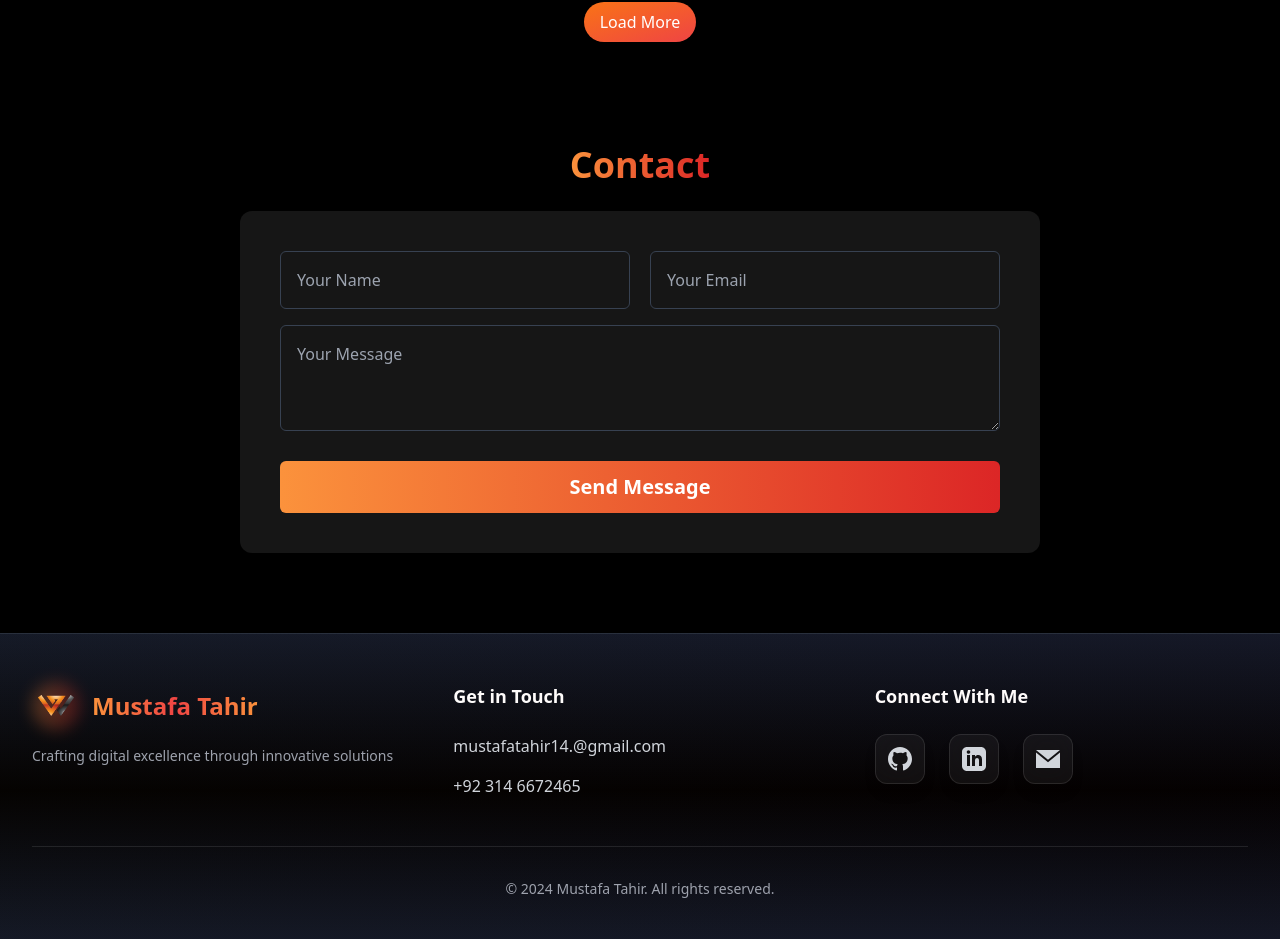
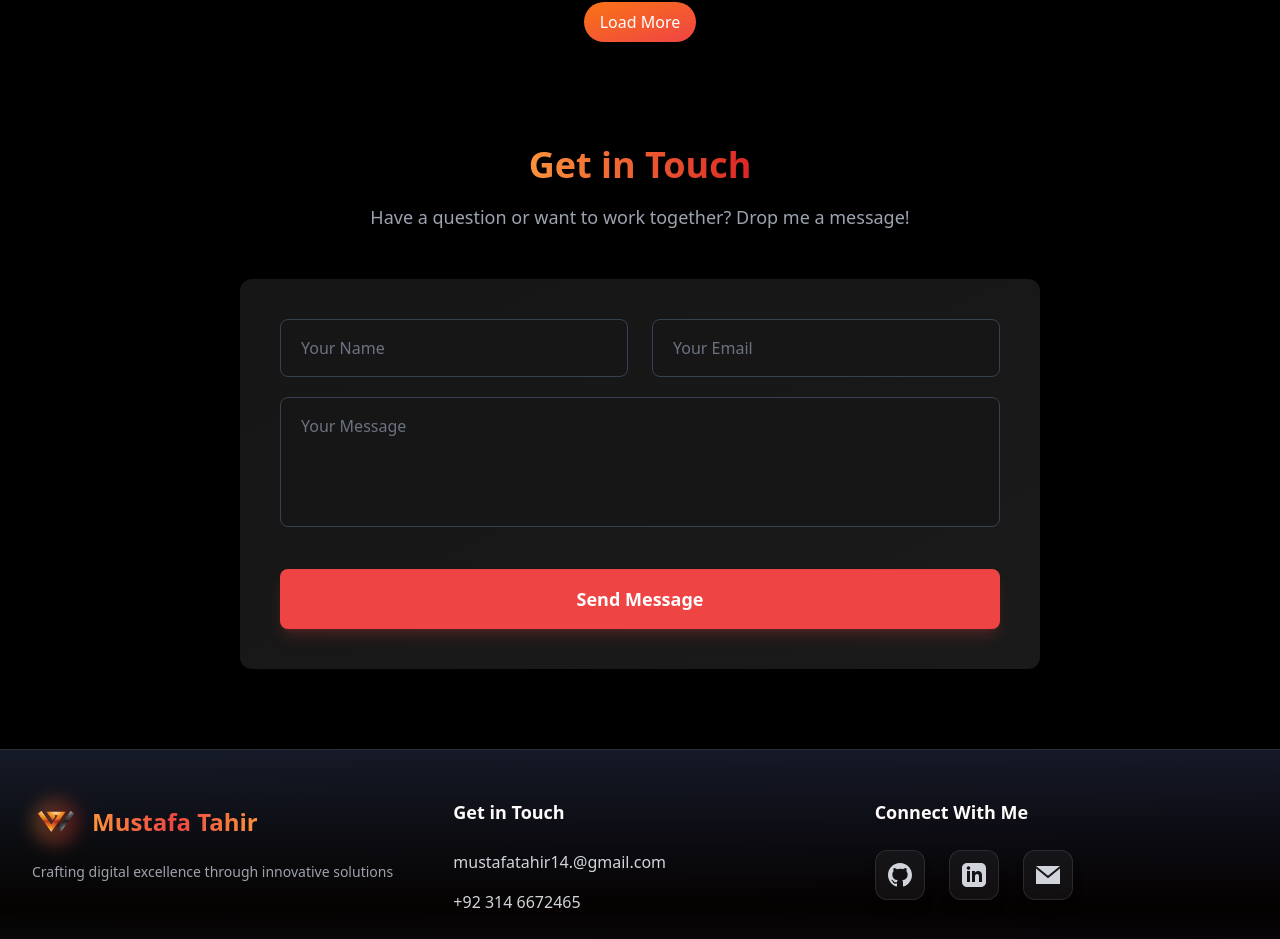
Before and after one commit to Mustafatahir98/Portfolio, a React (Create React App) app: page / in a window 1280 px wide. Shown: the part 3150-4089 px from the top of the page. Built offline with nearby package versions, Linux system fonts and the light colour scheme.

Commit message:
Update Contact.jsx

```diff
--- a/src/components/Contact.jsx
+++ b/src/components/Contact.jsx
@@ -1,8 +1,10 @@
 import React, { useState } from 'react';
-import axios from 'axios';
+
 
 const Contact = () => {
   const [formData, setFormData] = useState({ name: '', email: '', message: '' });
+  const [isLoading, setIsLoading] = useState(false);
+  const [isSubmitted, setIsSubmitted] = useState(false);
 
   const handleChange = (e) => {
     setFormData({ ...formData, [e.target.name]: e.target.value });
@@ -10,56 +12,93 @@ const Contact = () => {
 
   const handleSubmit = async (e) => {
     e.preventDefault();
+    setIsLoading(true);
+
     try {
-      await axios.post('http://localhost:5000/send', formData);
-      alert('Message sent successfully');
+      await emailjs.send(
+        import.meta.env.VITE_EMAILJS_SERVICE_ID,
+        import.meta.env.VITE_EMAILJS_TEMPLATE_ID,
+        formData,
+        import.meta.env.VITE_EMAILJS_USER_ID
+      );
+
+      setFormData({ name: '', email: '', message: '' });
+      setIsSubmitted(true);
+      setTimeout(() => setIsSubmitted(false), 3000);
     } catch (error) {
-      console.error(error);
-      alert('Failed to send message');
+      alert('Failed to send message. Please try again.');
+    } finally {
+      setIsLoading(false);
     }
   };
 
   return (
     <div className='max-w-[1200px] mx-auto sm:py-20 p-5' id='contact'>
-      <div className='text-center'>
-        <h2 className='primary-color text-4xl font-bold leading-tight'>Contact</h2>
+      <div className='text-center mb-12'>
+        <h2 className='primary-color text-4xl font-bold leading-tight mb-4 animate-fade-in'>
+          Get in Touch
+        </h2>
+        <p className='text-gray-400 text-lg'>Have a question or want to work together? Drop me a message!</p>
       </div>
 
-      <div className='max-w-[800px] mx-auto'>
-        <div className='mt-6 p-10 bg-[#161616] rounded-xl'>
+      <div className='max-w-[800px] mx-auto transform hover:scale-[1.01] transition-all'>
+        <div className='mt-6 p-10 bg-gradient-to-br from-[#161616] to-[#1a1a1a] rounded-xl shadow-2xl'>
           <form onSubmit={handleSubmit}>
-            <div className="grid grid-cols-1 sm:grid-cols-2 gap-x-5 gap-y-4">
-              <div>
+            <div className="grid grid-cols-1 sm:grid-cols-2 gap-x-6 gap-y-5">
+              <div className='relative'>
                 <input
                   type="text"
                   name="name"
+                  value={formData.name}
                   placeholder="Your Name"
                   onChange={handleChange}
-                  className="bg-[#161616] w-full px-4 py-4 text-gray-400 placeholder-gray-400 border border-gray-700 rounded-md focus:outline-none focus:border-red-600"
+                  required
+                  className="bg-[#161616] w-full px-5 py-4 text-gray-300 placeholder-gray-500 border border-gray-700 rounded-lg
+                  focus:outline-none focus:border-red-500 focus:ring-1 focus:ring-red-500 transition-all"
                 />
               </div>
-              <div>
+              <div className='relative'>
                 <input
                   type="email"
                   name="email"
+                  value={formData.email}
                   placeholder="Your Email"
                   onChange={handleChange}
-                  className="bg-[#161616] w-full px-4 py-4 text-gray-400 placeholder-gray-400 border border-gray-700 rounded-md focus:outline-none focus:border-red-600"
+                  required
+                  className="bg-[#161616] w-full px-5 py-4 text-gray-300 placeholder-gray-500 border border-gray-700 rounded-lg
+                  focus:outline-none focus:border-red-500 focus:ring-1 focus:ring-red-500 transition-all"
                 />
               </div>
-              <div className='sm:col-span-2'>
+              <div className='sm:col-span-2 relative'>
                 <textarea
                   name="message"
+                  value={formData.message}
                   placeholder="Your Message"
-                  rows="3"
+                  rows="4"
                   onChange={handleChange}
-                  className="bg-[#161616] w-full px-4 py-4 text-gray-400 placeholder-gray-400 border border-gray-700 rounded-md focus:outline-none focus:border-red-600"
+                  required
+                  className="bg-[#161616] w-full px-5 py-4 text-gray-300 placeholder-gray-500 border border-gray-700 rounded-lg
+                  focus:outline-none focus:border-red-500 focus:ring-1 focus:ring-red-500 transition-all resize-none"
                 />
               </div>
-              <div className='sm:col-span-2'>
-                <button type='submit' className='text-xl w-full p-3 mt-2 font-semibold text-white bg-primary-color rounded-md'>
-                  Send Message
+              <div className='sm:col-span-2 mt-4'>
+                <button
+                  type='submit'
+                  disabled={isLoading}
+                  className={`w-full py-4 text-lg font-semibold text-white rounded-lg transition-all
+                    ${isLoading
+                      ? 'bg-red-700 cursor-not-allowed'
+                      : 'bg-red-500 hover:bg-red-600 transform hover:scale-[1.02] shadow-lg shadow-red-500/20'}
+                    `}
+                >
+                  {isLoading ? 'Sending...' : 'Send Message'}
                 </button>
+
+                {isSubmitted && (
+                  <div className="mt-4 p-3 bg-green-500/20 text-green-500 rounded-lg text-center animate-fade-in">
+                    Message sent successfully! 🎉
+                  </div>
+                )}
               </div>
             </div>
           </form>
```
